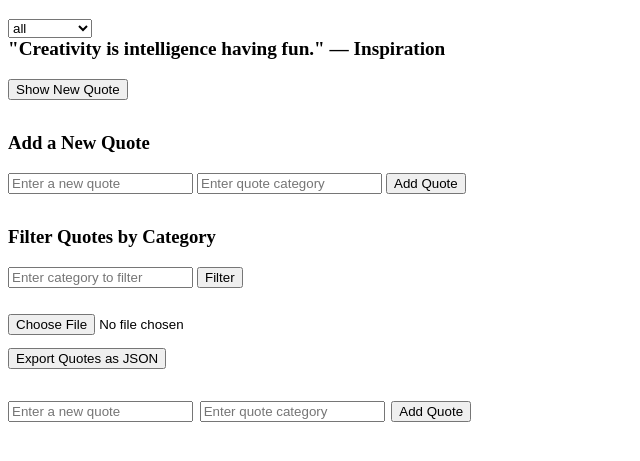
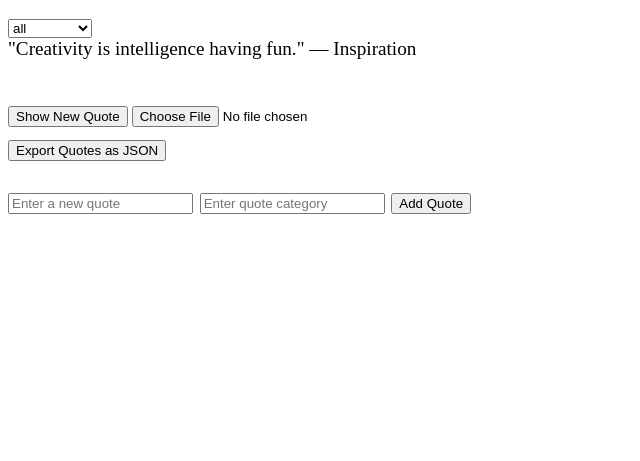
Before and after one commit to ebu0g/alx_fe_javascript, a plain HTML site: page dom-manipulation/index.html in a window 1280 px wide. Shown: the part 61-522 px from the top of the page, without its empty margins (0-640 px from the left). Drawn offline with Linux system fonts and the light colour scheme.

Commit message:
Update index.html

```diff
--- a/dom-manipulation/index.html
+++ b/dom-manipulation/index.html
@@ -8,24 +8,8 @@
 <body>
   <h1>Dynamic Quote Generator</h1>
 
-  <!-- Quote Display Section -->
-  <div id="quoteDisplay" style="margin-bottom: 1em; font-size: 1.2em; font-weight: bold;"></div>
+  <div id="quoteDisplay" style="margin-bottom: 1em; font-size: 1.2em;"></div>
   <button id="newQuote">Show New Quote</button>
-
-  <!-- Add Quote Section -->
-  <div style="margin-top: 2em;">
-    <h3>Add a New Quote</h3>
-    <input id="newQuoteText" type="text" placeholder="Enter a new quote" />
-    <input id="newQuoteCategory" type="text" placeholder="Enter quote category" />
-    <button id="addQuoteBtn">Add Quote</button>
-  </div>
-
-  <!-- Filter by Category Section -->
-  <div style="margin-top: 2em;">
-    <h3>Filter Quotes by Category</h3>
-    <input id="filterCategory" type="text" placeholder="Enter category to filter" />
-    <button id="filterBtn">Filter</button>
-  </div>
 
   <script src="script.js"></script>
 </body>
```
